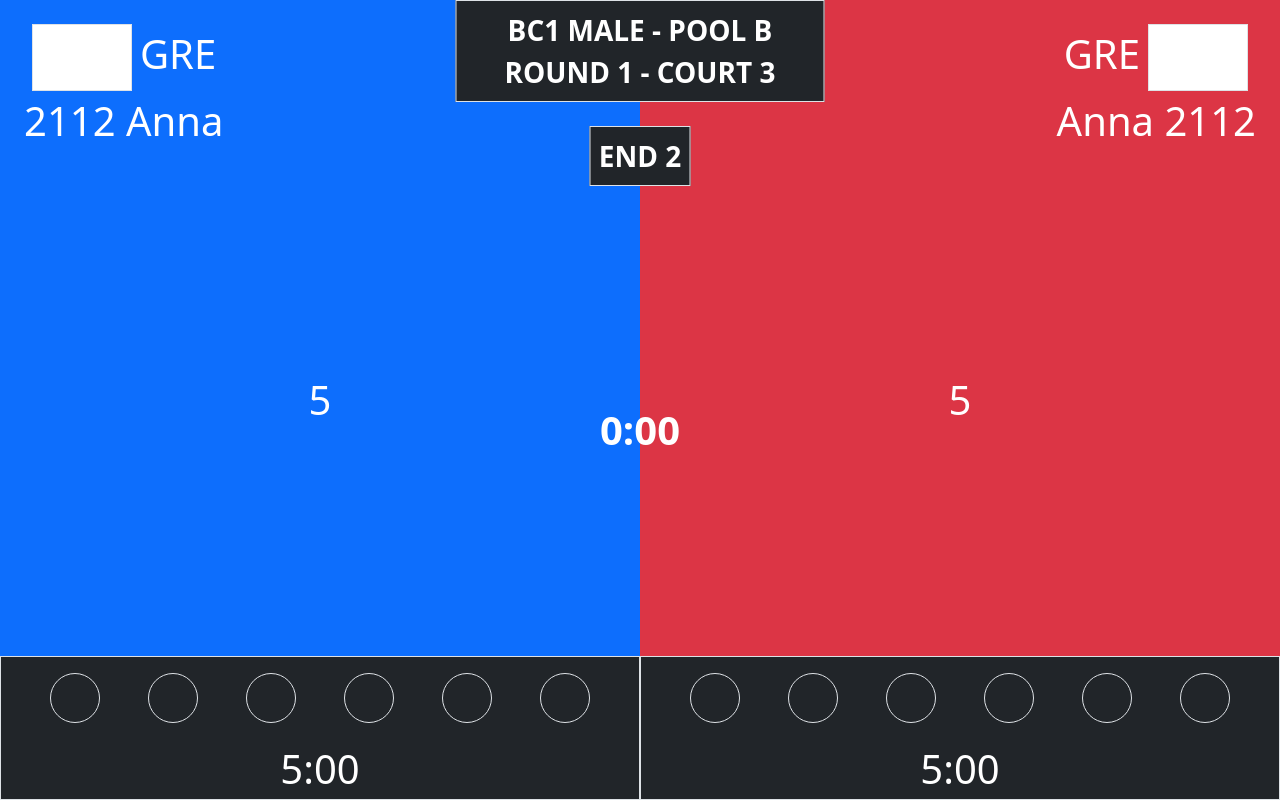
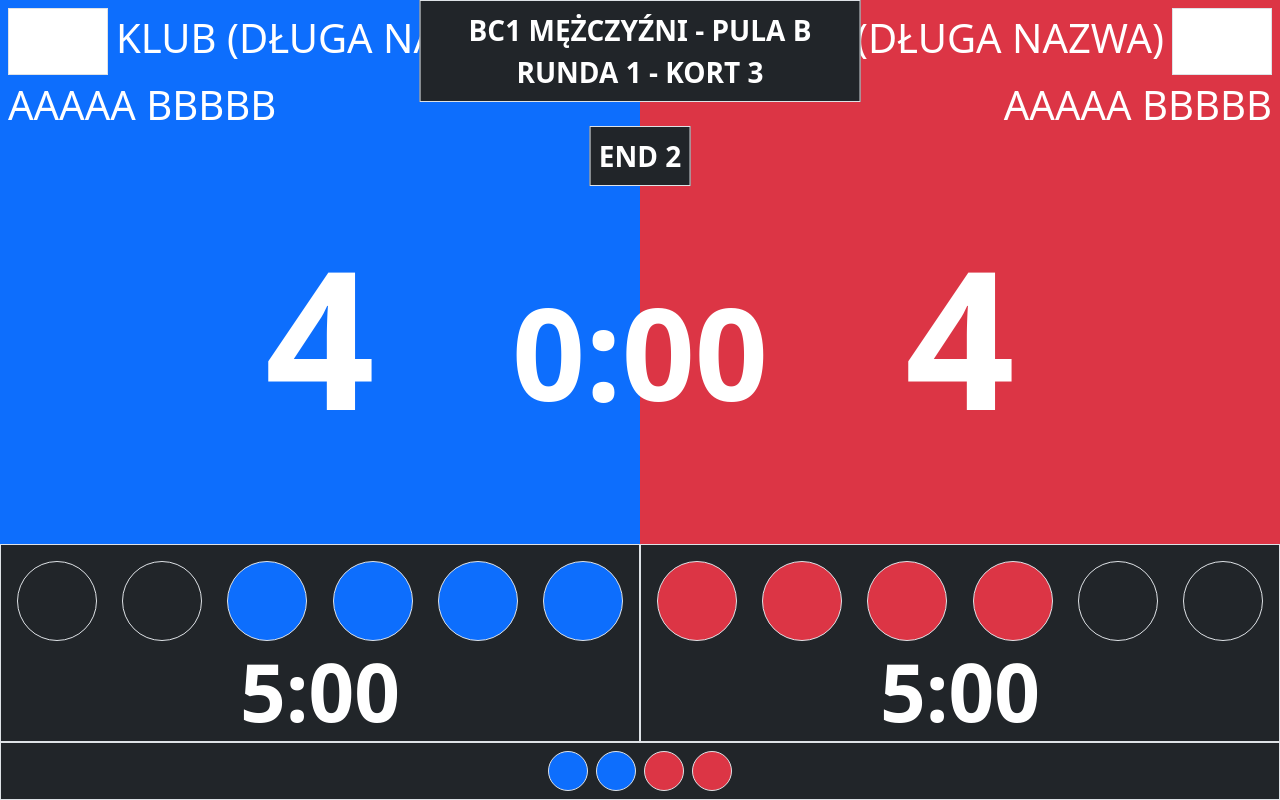
Before and after one commit to wojtas558/boccia, a React (Create React App) app: page / in a window 1280 px wide. Built offline with nearby package versions, Linux system fonts and the light colour scheme.

Commit message:
Refactor application into separate components and add bottom point display

```diff
--- a/src/App.css
+++ b/src/App.css
@@ -1,21 +1,40 @@
-.main > *{
+.top-40 {
+  top: 42%;
+}
+
+.main > * {
   height: 100vh;
   flex-grow: 1;
 }
-.rounded-circle{
-  height: 50px;
-  aspect-ratio: 1;
-}
-.flag{
+.flag {
   width: 100px;
   aspect-ratio: 3/2;
 }
-.header{
-  height: 10vh;
+.header {
+  height: 0;
   left: 50%;
   transform: translate(-50%);
   z-index: 1;
 }
-.bg-danger{
+.bluePlayer {
+  background-color: var(--player-blue);
+}
+.redPlayer {
+  background-color: var(--player-red);
+}
+.rightSide {
   direction: rtl;
 }
+.points {
+  font-size: 12rem;
+  font-weight: bold;
+}
+.mainTimer {
+  top: 32%;
+  font-size: 8rem;
+  font-weight: bold;
+}
+.playerTimer {
+  font-size: 5rem;
+  font-weight: bold;
+}
--- a/src/App.js
+++ /dev/null
@@ -1,74 +0,0 @@
-import './App.css';
-
-function App() {
-  return (
-    <div className='container-fluid d-flex main p-0 position-relative text-white'>
-      <div className='position-absolute top-0 header fw-bold fs-3 text-center d-flex flex-column'>
-        <div className='border p-2 px-5 bg-dark'>
-          <div>BC1 MALE - POOL B</div>
-          <div>ROUND 1 - COURT 3</div>
-        </div>
-        <div className='bg-dark border mt-4 align-self-center p-2'>
-          <div>END 2</div>
-        </div>
-      </div>
-      <div className='position-absolute top-50 header align-self-center fw-bold fs-1'>
-        <div>0:00</div>
-      </div>
-      <div className='bg-primary p-0 position-relative'>
-        <div className='fs-1 m-4 position-absolute'>
-          <div className='d-flex'>
-            <div className='bg-white border flag mx-2'>
-            </div>
-            GRE
-          </div>
-          <span>2112 Anna</span>
-        </div>
-        <div className='fs-1 translate-middle position-absolute top-50 start-50'>
-          5
-        </div>
-        <div className='bg-dark position-absolute bottom-0 w-100 border'>
-          <div className='d-flex justify-content-center gap-5 py-3'>
-            <span className='border rounded-circle d-block'></span>
-            <span className='border rounded-circle d-block'></span>
-            <span className='border rounded-circle d-block'></span>
-            <span className='border rounded-circle d-block'></span>
-            <span className='border rounded-circle d-block'></span>
-            <span className='border rounded-circle d-block'></span>
-          </div>
-          <div className='text-center fs-1'>
-            5:00
-          </div>
-        </div>
-      </div>
-      <div className='bg-danger p-0 position-relative'>
-        <div className='fs-1 m-4 position-absolute'>
-          <div className='d-flex'>
-            <div className='bg-white border flag mx-2'>
-            </div>
-            GRE
-          </div>
-          <span>2112 Anna</span>
-        </div>
-        <div className='fs-1 translate-middle position-absolute top-50 start-50'>
-          5
-        </div>
-        <div className='bg-dark position-absolute bottom-0 w-100 border'>
-          <div className='d-flex justify-content-center gap-5 py-3'>
-            <span className='border rounded-circle d-block'></span>
-            <span className='border rounded-circle d-block'></span>
-            <span className='border rounded-circle d-block'></span>
-            <span className='border rounded-circle d-block'></span>
-            <span className='border rounded-circle d-block'></span>
-            <span className='border rounded-circle d-block'></span>
-          </div>
-          <div className='text-center fs-1'>
-            5:00
-          </div>
-        </div>
-      </div>
-    </div>
-  );
-}
-
-export default App;
--- /dev/null
+++ b/src/App.jsx
@@ -0,0 +1,44 @@
+import { useState } from 'react';
+import './App.css';
+import Player from './components/Player';
+
+function App() {
+  const player = {
+    club: 'KLUB (DŁUGA NAZWA)',
+    name: 'AAAAA BBBBB',
+  };
+
+  const [matchInfo, setMatchInfo] = useState({
+    points: 4,
+  });
+
+  return (
+    <div className='container-fluid d-flex main p-0 position-relative text-white'>
+      <div className='position-absolute top-0 header fw-bold fs-3 text-center d-flex flex-column'>
+        <div className='border p-2 px-5 bg-dark'>
+          <div>BC1 MĘŻCZYŹNI - PULA B</div>
+          <div>RUNDA 1 - KORT 3</div>
+        </div>
+        <div className='bg-dark border mt-4 align-self-center p-2'>
+          <div>END 2</div>
+        </div>
+      </div>
+      <div className='position-absolute header mainTimer'>
+        <div>0:00</div>
+      </div>
+      <Player
+        playerInfo={player}
+        matchInfo={matchInfo}
+        setMatchInfo={setMatchInfo}
+      />
+      <Player
+        playerInfo={player}
+        isRightSide={true}
+        matchInfo={matchInfo}
+        setMatchInfo={setMatchInfo}
+      />
+    </div>
+  );
+}
+
+export default App;
--- /dev/null
+++ b/src/components/Ball.jsx
@@ -0,0 +1,17 @@
+export default function Ball({
+  getColor,
+  scored = false,
+  height = 80,
+  onClick = {},
+}) {
+  return (
+    <span
+      onClick={() => onClick()}
+      className={'border rounded-circle d-block ' + (scored ? getColor() : '')}
+      style={{
+        height: height,
+        aspectRatio: 1,
+      }}
+    />
+  );
+}
--- /dev/null
+++ b/src/components/Player.jsx
@@ -0,0 +1,88 @@
+import Ball from './Ball';
+
+export default function Player({
+  playerInfo,
+  matchInfo,
+  isRightSide,
+  switchColors,
+  setMatchInfo,
+}) {
+  const maxPoints = 6;
+
+  function getColor() {
+    if (isRightSide) return switchColors ? 'bluePlayer' : 'redPlayer';
+    else return switchColors ? 'redPlayer' : 'bluePlayer';
+  }
+
+  function showPoints() {
+    const points = [];
+    for (let i = 0; i < maxPoints; i++) {
+      points.push(
+        <Ball
+          key={i}
+          onClick={() => setMatchInfo({ points: (matchInfo.points + 1) % 7 })}
+          scored={maxPoints - matchInfo.points <= i}
+          getColor={getColor}
+        />,
+      );
+    }
+
+    return points;
+  }
+
+  return (
+    <div
+      className={
+        'p-0 position-relative ' +
+        (isRightSide ? 'rightSide ' : '') +
+        getColor(isRightSide)
+      }
+    >
+      <div className='fs-1 m-2 position-absolute'>
+        <div className='d-flex'>
+          <div
+            className={
+              'bg-white border flag ' + (isRightSide ? 'ms-2' : 'me-2')
+            }
+          ></div>
+          {playerInfo.club}
+        </div>
+        <span>{playerInfo.name}</span>
+      </div>
+      <div className='translate-middle position-absolute top-40 start-50 points'>
+        {matchInfo.points}
+      </div>
+      <div className='bg-dark position-absolute bottom-0 w-100'>
+        <div className='border'>
+          <div className='d-flex justify-content-between p-3 pb-0'>
+            {showPoints()}
+          </div>
+          <div className='text-center playerTimer lh-sm'>5:00</div>
+        </div>
+        <div
+          className={
+            'p-2 d-flex gap-2 justify-content-end border ' +
+            (isRightSide ? 'border-start-0 ps-1' : 'border-end-0 pe-1')
+          }
+        >
+          {(() => {
+            const points = [];
+
+            for (let i = 0; i < maxPoints; i++) {
+              if (maxPoints - matchInfo.points > i)
+                points.push(
+                  <Ball
+                    height={40}
+                    key={i}
+                    scored={true}
+                    getColor={getColor}
+                  />,
+                );
+            }
+            return points;
+          })()}
+        </div>
+      </div>
+    </div>
+  );
+}
--- a/src/index.css
+++ b/src/index.css
@@ -11,3 +11,8 @@ code {
   font-family: source-code-pro, Menlo, Monaco, Consolas, 'Courier New',
     monospace;
 }
+
+:root {
+  --player-blue: #0d6efd;
+  --player-red: #dc3545;
+}
--- a/src/index.js
+++ b/src/index.js
@@ -2,11 +2,11 @@ import React from 'react';
 import ReactDOM from 'react-dom/client';
 import './index.css';
 import App from './App';
-import "bootstrap/dist/css/bootstrap.css"
+import 'bootstrap/dist/css/bootstrap.css';
 
 const root = ReactDOM.createRoot(document.getElementById('root'));
 root.render(
   <React.StrictMode>
     <App />
-  </React.StrictMode>
+  </React.StrictMode>,
 );
```
